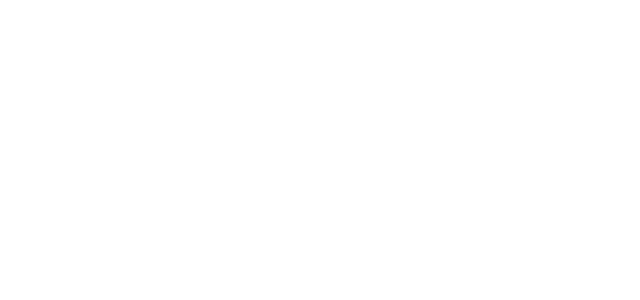
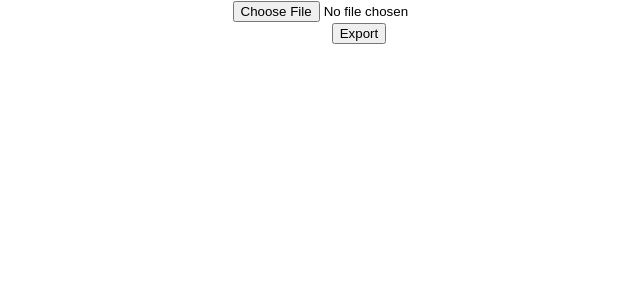
Before and after one commit to Escowolf/app-graphic, a React (Create React App) app: page /export2 in a window 1280 px wide. Before the commit this address had no page. Shown: the top 300 px of the page, without its empty margins (281-921 px from the left). Built offline with nearby package versions, Linux system fonts and the light colour scheme.

Commit message:
commit fix

```diff
--- a/src/App.js
+++ b/src/App.js
@@ -2,6 +2,8 @@
 
 import {Routes, Route} from "react-router-dom";
 import Home from './Componentes/home/Home';
+import Teste from './Componentes/Teste/Teste';
+import Export from './Componentes/home/Export';
 
 function App() {
   return (
@@ -9,6 +11,8 @@
     <Routes>
 
     <Route path="/" element={<Home />}/>
+    <Route path="/teste" element={<Teste />}/>
+    <Route path="/export2" element={<Export/>}/>
     </Routes>
     </>
   );
--- /dev/null
+++ b/src/Componentes/Teste/Teste.jsx
@@ -0,0 +1,42 @@
+import { useState } from "react";
+import Papa from "papaparse";
+
+function Teste() {
+
+  const changeHandler = (event) => {
+    // Passing file data (event.target.files[0]) to parse using Papa.parse
+    Papa.parse(event.target.files[0], {
+      header: true,
+      skipEmptyLines: true,
+      complete: function (results) {
+        const rowsArray = [];
+        const valuesArray = [];
+
+        // Iterating data to get column name and their values
+        results.data.map((d) => {
+          rowsArray.push(Object.keys(d));
+          valuesArray.push(Object.values(d));
+        });
+
+        // Parsed Data Response in array format
+        console.log(results.data)
+      },
+    });
+  };
+
+  return (
+    <div>
+      {/* File Uploader */}
+      <input
+        type="file"
+        name="file"
+        onChange={changeHandler}
+        accept=".csv"
+        style={{ display: "block", margin: "10px auto" }}
+      />
+      <br />
+      </div>
+  );
+}
+
+export default Teste;
--- /dev/null
+++ b/src/Componentes/home/Export.jsx
@@ -0,0 +1,66 @@
+
+import React, { useState } from "react";
+import { read, utils, writeFile } from 'xlsx';
+
+const Export = () => {
+    const [movies, setMovies] = useState([]);
+
+    const handleImport = ($event) => {
+        const files = $event.target.files;
+        if (files.length) {
+            const file = files[0];
+            const reader = new FileReader();
+            reader.onload = (event) => {
+                const wb = read(event.target.result);
+                const sheets = wb.SheetNames;
+
+                if (sheets.length) {
+                    const rows = utils.sheet_to_json(wb.Sheets[sheets[0]]);
+                    setMovies(rows)
+                }
+            }
+            reader.readAsArrayBuffer(file);
+        }
+    }
+
+    const handleExport = () => {
+        const headings = [[
+            'hora',
+            'ocorrencia',
+            'latitude',
+            'longitude'
+        ]];
+        const wb = utils.book_new();
+        const ws = utils.json_to_sheet([]);
+        utils.sheet_add_aoa(ws, headings);
+        utils.sheet_add_json(ws, movies, { origin: 'A2', skipHeader: true });
+        utils.book_append_sheet(wb, ws, 'Report');
+        writeFile(wb, 'Relatório.xlsx');
+    }
+
+    return (
+        <>
+            <div className="row mb-2 mt-5">
+                <div className="col-sm-6 offset-3">
+                    <div className="row">
+                        <div className="col-md-6">
+                            <div className="input-group">
+                                <div className="custom-file">
+                                    <input type="file" name="file" className="custom-file-input" id="inputGroupFile" required onChange={handleImport}
+                                        accept=".csv, application/vnd.openxmlformats-officedocument.spreadsheetml.sheet, application/vnd.ms-excel"/>
+                                </div>
+                            </div>
+                        </div>
+                        <div className="col-md-6">
+                            <button onClick={handleExport} className="btn btn-primary float-right">
+                                Export <i className="fa fa-download"></i>
+                            </button>
+                        </div>
+                    </div>
+                </div>
+            </div>
+    </>
+    );
+};
+
+export default Export;
--- a/src/Componentes/home/Home.css
+++ b/src/Componentes/home/Home.css
@@ -4,3 +4,28 @@
     background-color: black;
     color:aliceblue;
 }
+
+.data_export{
+    padding: 1rem;
+    border-radius:10%;
+    border: none;
+    box-shadow: 0px 8px 15px rgba(0, 0, 0, 0.404);
+    margin:1rem;
+    position: relative;
+    right:35%;
+    top:10px;
+}
+
+.data_export:hover{
+    padding: 1rem;
+    border-radius:10%;
+    border: none;
+    box-shadow: 0px 8px 15px rgba(0, 0, 0, 0.514);
+    background-color: black;
+    color: aliceblue;
+    font-weight: 200;
+    margin:1rem;
+    position: relative;
+    right:35%;
+    top:10px;
+}
--- a/src/Componentes/home/Home.jsx
+++ b/src/Componentes/home/Home.jsx
@@ -1,11 +1,17 @@
 import Leaflet from "../leaflet/Leaflet";
 import Recharts from "../recharts/Recharts";
+import Teste from "../Teste/Teste";
 import './Home.css';
 
 function Home() {
+function exportData() {
+
+}
     return (
         <>
             <h1 className="title">App Graphic</h1>
+            <button className="data_export" onClick={exportData}>Exportar dados</button>
+            <Teste />
             <Recharts />
             <h1>Fortaleza</h1>
             <Leaflet />
--- a/src/Componentes/leaflet/Leaflet.jsx
+++ b/src/Componentes/leaflet/Leaflet.jsx
@@ -1,7 +1,7 @@
 import React from "react";
 import { TileLayer, Popup, Marker, MapContainer} from "react-leaflet";
 import './Leaflet.css';
-import'leaflet/dist/leaflet.css'
+import'leaflet/dist/leaflet.css';
 
 const position = [-3.7407515413204466, -38.49789735930933];
 
@@ -16,7 +16,7 @@
         />
         <Marker position={position}>
           <Popup>
-            :)
+            ":)"
           </Popup>
         </Marker>
       </MapContainer>
--- a/src/Componentes/recharts/Recharts.jsx
+++ b/src/Componentes/recharts/Recharts.jsx
@@ -1,23 +1,24 @@
 import {
   LineChart, ResponsiveContainer, Legend, Tooltip, Line, XAxis, YAxis,
-  CartesianGrid } from 'recharts';
+  CartesianGrid
+} from 'recharts';
 import './Recharts.css';
 
-//TODO converter csv para array e utilizar os dados;
 const pdata = [
-  { hora: '10h', ocorrencia: 11},
-  { hora: '11h', ocorrencia: 15},
-  { hora: '12h', ocorrencia: 5},
-  { hora: '13h', ocorrencia: 10},
-  { hora: '14h', ocorrencia: 9},
-  { hora: '15h', ocorrencia: 10},
+  { hora: '10h', ocorrencias: 11 },
+  { hora: '11h', ocorrencias: 15 },
+  { hora: '12h', ocorrencias: 5 },
+  { hora: '13h', ocorrencias: 10 },
+  { hora: '14h', ocorrencias: 9 },
+  { hora: '15h', ocorrencias: 10 },
 ];
 
 function Recharts() {
+
   return (
     <>
       <h1 className="graphic_title">
-        Gráfico de linhas
+        Movimentação por horário
       </h1>
       <ResponsiveContainer className={"graphic_container"} aspect={3}>
         <LineChart data={pdata} className={"graphic_area"}>
@@ -27,7 +28,7 @@
           <YAxis></YAxis>
           <Legend />
           <Tooltip />
-          <Line dataKey="ocorrencia"
+          <Line dataKey="ocorrencias"
             stroke="black" activeDot={{ r: 8 }} />
         </LineChart>
       </ResponsiveContainer>
```
Also changed, not shown: package.json (+8 -1 lines), src/Componentes/home/dataTeste.csv (renamed from src/dataTeste.csv), 1 other file (tests, documents, lock files or other folders).
